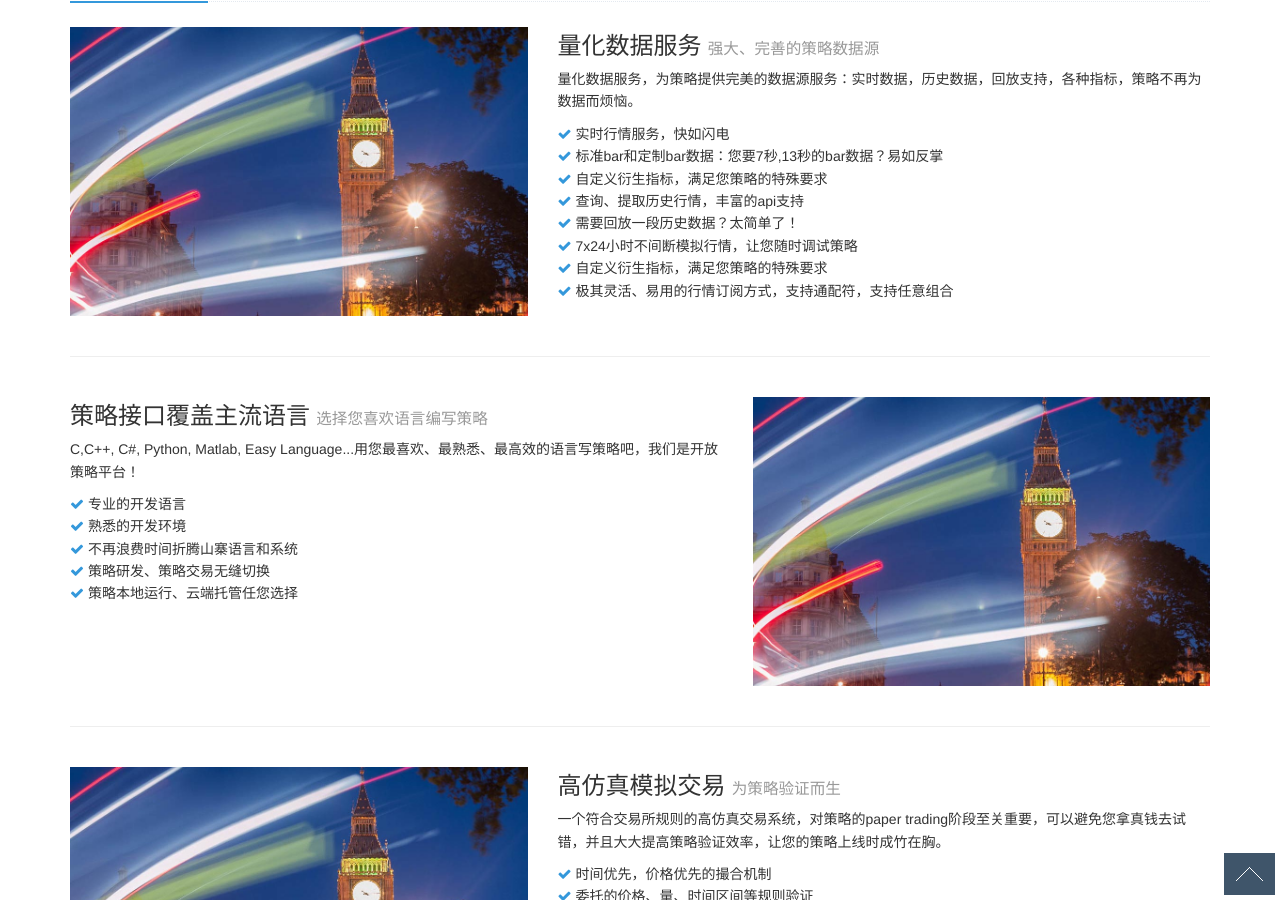
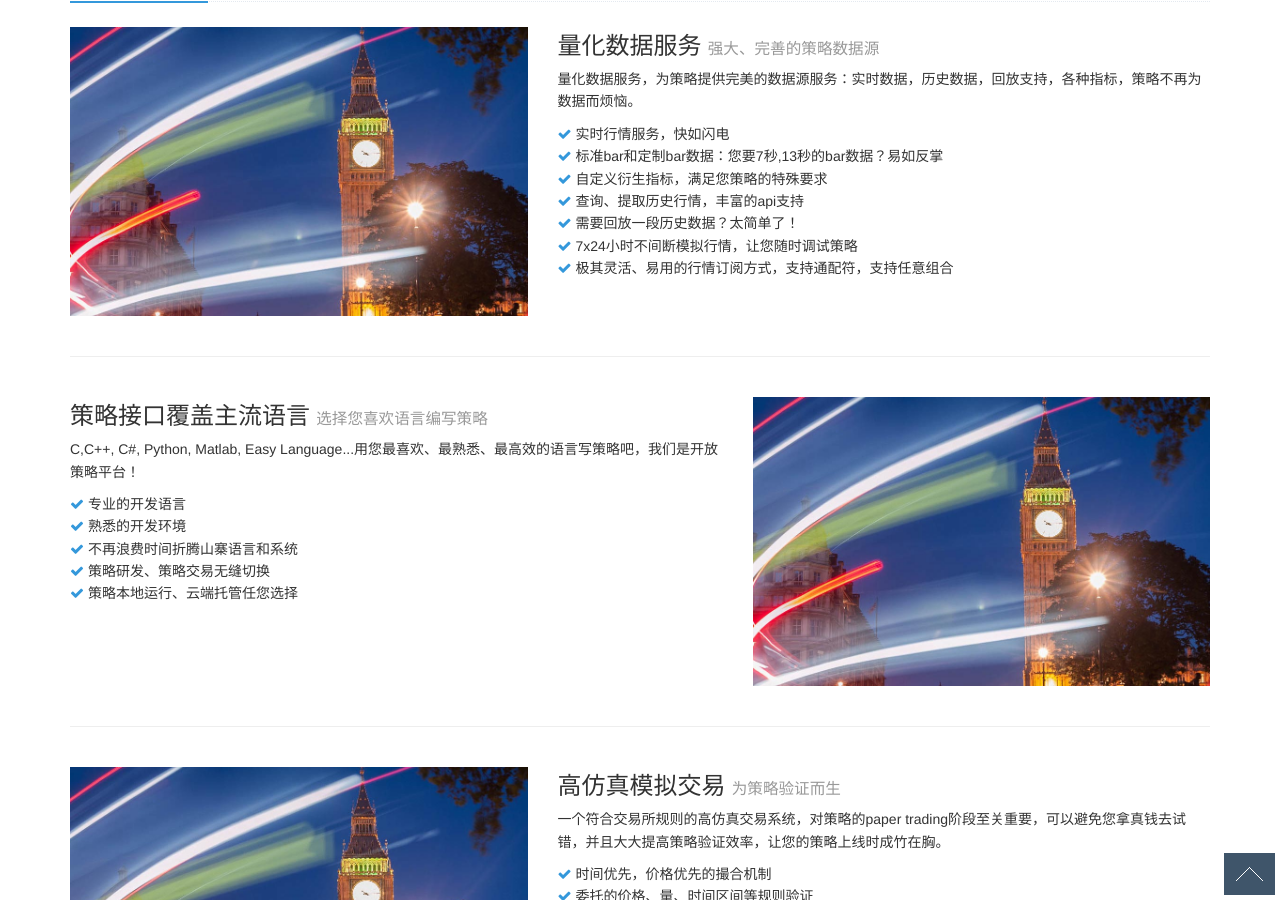
Before and after one commit to ongbe/site, a Jekyll site: the page built from index.html, in a window 1280 px wide and 900 px high, scrolled down 583 px. Built offline with Jekyll 4.4.1, drawn with Linux system fonts in a browser that asks for light colours; Markdown is read by kramdown in place of the engine named in the settings; comment, search, counter and statistics services are not loaded.

Commit message:
remove duplicated item

```diff
--- a/index.html
+++ b/index.html
@@ -132,7 +132,6 @@ overview: true
           <li><i class="fa fa-check color-green"></i> 查询、提取历史行情，丰富的api支持</li>
           <li><i class="fa fa-check color-green"></i> 需要回放一段历史数据？太简单了！</li>
           <li><i class="fa fa-check color-green"></i> 7x24小时不间断模拟行情，让您随时调试策略</li>
-          <li><i class="fa fa-check color-green"></i> 自定义衍生指标，满足您策略的特殊要求</li>
           <li><i class="fa fa-check color-green"></i> 极其灵活、易用的行情订阅方式，支持通配符，支持任意组合</li>
         </ul>
       </div>
```
